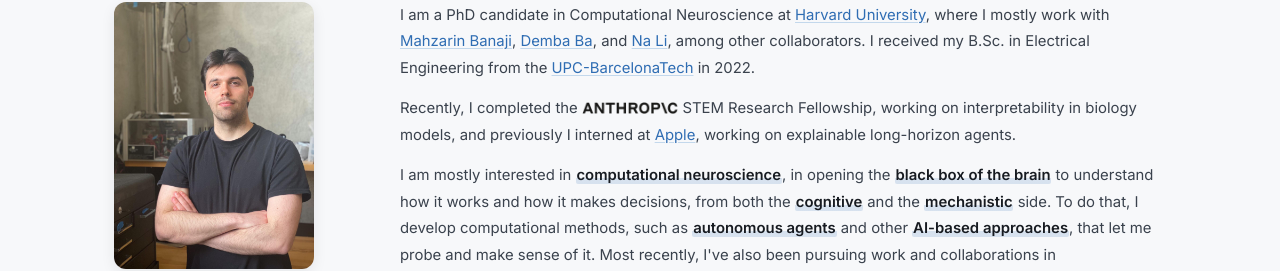
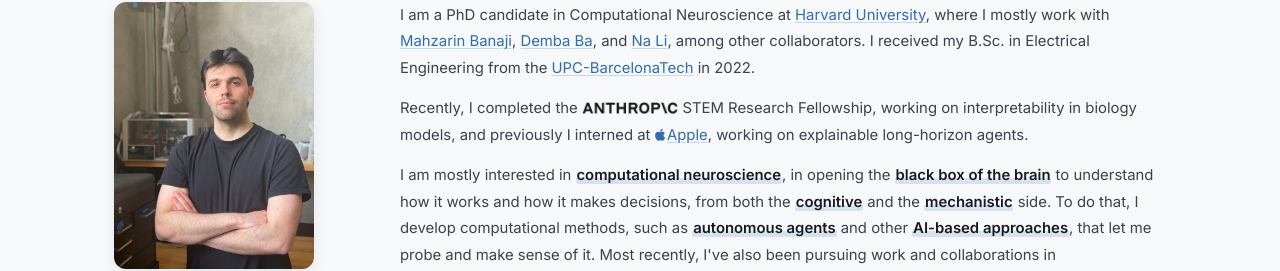
Before and after one commit to arnaumarin/arnaumarin.github.io, a Vue app: page / in a window 1280 px wide. Shown: the part 110-381 px from the top of the page. Built offline with nearby package versions, Linux system fonts and the light colour scheme.

Commit message:
Bio: add Apple logo glyph next to the name

```diff
--- a/src/data/profile.js
+++ b/src/data/profile.js
@@ -37,7 +37,7 @@
    <a class="prose-link" href="https://www.anthropic.com/"><img
      src="/images/anthropic-wordmark.png" alt="Anthropic" class="inline-anthropic" /></a>
    STEM Research Fellowship, working on interpretability in biology models, and previously I interned
-   at <a class="prose-link" href="https://machinelearning.apple.com/">Apple</a>, working on explainable
+   at <a class="prose-link" href="https://machinelearning.apple.com/"><svg class="inline-apple" viewBox="0 0 384 512" aria-hidden="true"><path fill="currentColor" d="M318.7 268.7c-.2-36.7 16.4-64.4 50-84.8-18.8-26.9-47.2-41.7-84.7-44.6-35.5-2.8-74.3 20.7-88.5 20.7-15 0-49.4-19.7-76.4-19.7C63.3 141.2 4 184.8 4 273.5q0 39.3 14.4 81.2c12.8 36.7 59 126.7 107.2 125.2 25.2-.6 43-17.9 75.8-17.9 31.8 0 48.3 17.9 76.4 17.9 48.6-.7 90.4-82.5 102.6-119.3-65.2-30.7-61.7-90-61.7-91.9zm-56.6-164.2c27.3-32.4 24.8-61.9 24-72.5-24.1 1.4-52 16.4-67.9 34.9-17.5 19.8-27.8 44.3-25.6 71.9 26.1 2 49.9-11.4 69.5-34.3z"/></svg>Apple</a>, working on explainable
    long-horizon agents.`,
 
   `I am mostly interested in <span class="accent">computational neuroscience</span>, in opening the
--- a/src/style.css
+++ b/src/style.css
@@ -329,6 +329,14 @@
   margin-bottom: -0.02em;
 }
 
+.inline-apple {
+  display: inline-block;
+  height: 0.92em;
+  width: auto;
+  vertical-align: -0.1em;
+  margin-right: 0.14em;
+}
+
 /* ===========================
    News
    =========================== */
```
